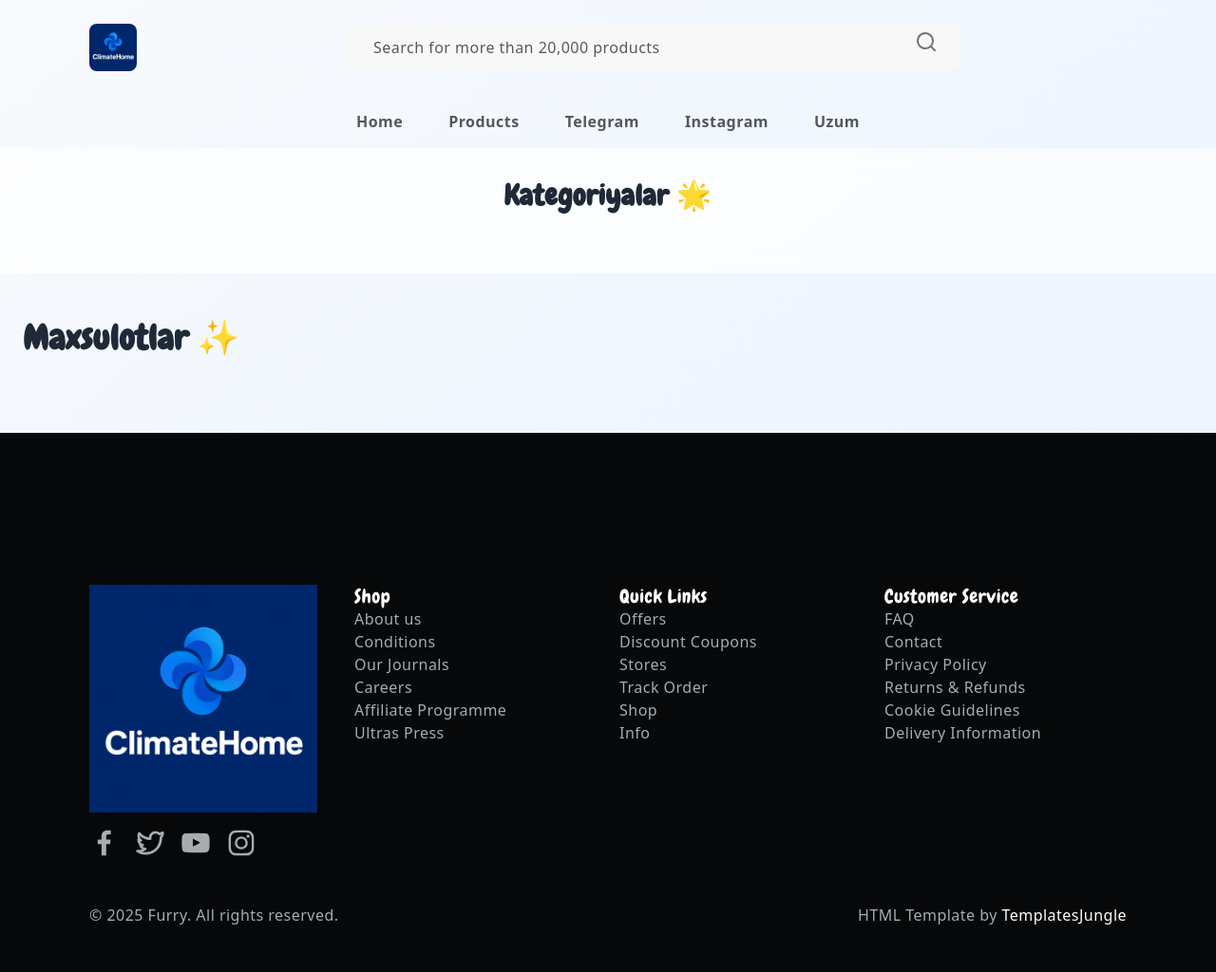
After one commit to xudikk/climate-home, a Django app: page /products/ in a window 1280 px wide. The commit adds this page. Shown: the whole page at 95% size. Run offline with Django 5.2, Linux system fonts and the light colour scheme; data that the repository does not hold is empty; some libraries are stand-ins or nearby versions.

Commit message:
products page added

```diff
--- a/core/urls.py
+++ b/core/urls.py
@@ -1,5 +1,5 @@
 from django.urls import path
-from .views import index, detail, send_message
+from .views import index, detail, send_message, product
 
 
 
@@ -7,6 +7,8 @@ urlpatterns = [
     path("", index, name='home'),
     path("ctg/<slug>/", index, name='ctg_filter'),
     path('detail/<int:pk>/', detail, name='detail'),
-    path('send/', send_message, name='send_message')
+    path('send/', send_message, name='send_message'),
+    path("products/", product, name='products'),
+    path("products/ctg-<slug>", product, name='products-ctg'),
 
 ]
--- a/core/views.py
+++ b/core/views.py
@@ -1,6 +1,7 @@
 from datetime import timedelta
 
 import requests
+from django.db.models import Q
 from django.http import Http404, JsonResponse
 from django.shortcuts import render, get_object_or_404, redirect
 from django.conf import settings
@@ -50,6 +51,21 @@ def detail(request, pk):
     return render(request, "detail.html", ctx)
 
 
+def product(request, slug=None):
+    products = Product.objects.all().order_by('-id')
+    ctg = Category.objects.filter(slug=slug).first()
+    if ctg:
+        products = products.filter(ctg=ctg)
+
+    ctx = {
+        "ctg": ctg,
+        "ctgs": Category.objects.all(),
+        "products": products,
+        'hots': products.filter(Q(discount__gt=1)).order_by('-discount')
+    }
+    return render(request, "products.html", ctx)
+
+
 def send_message(request):
     if request.POST:
         data = request.POST
--- a/templates/header.html
+++ b/templates/header.html
@@ -45,23 +45,20 @@
 
             <ul class="navbar-nav mb-0">
               <li class="nav-item border-end-0 border-lg-end-0 border-lg-end active">
-                <a href="#" class="nav-link fw-bold px-4 py-3">Home</a>
+                <a href="{% url 'home' %}" class="nav-link fw-bold px-4 py-3">Home</a>
               </li>
 
               <li class="nav-item border-end-0 border-lg-end-0 border-lg-end">
-                <a href="#sale" class="nav-link fw-bold px-4 py-3">Free Delivery</a>
+                <a href="{% url 'products' %}" class="nav-link fw-bold px-4 py-3">Products</a>
               </li>
               <li class="nav-item border-end-0 border-lg-end-0 border-lg-end">
-                <a href="#blog" class="nav-link fw-bold px-4 py-3">Blog</a>
+                <a href="" class="nav-link fw-bold px-4 py-3">Telegram</a>
               </li>
               <li class="nav-item border-end-0 border-lg-end-0 border-lg-end">
-                <a href="#shop" class="nav-link fw-bold px-4 py-3">Shop</a>
+                <a href="#shop" class="nav-link fw-bold px-4 py-3">Instagram</a>
               </li>
               <li class="nav-item border-end-0 border-lg-end-0 border-lg-end">
-                <a href="#blog" class="nav-link fw-bold px-4 py-3">Offers</a>
-              </li>
-              <li class="nav-item border-end-0 border-lg-end-0 border-lg-end">
-                <a href="#sale" class="nav-link fw-bold px-4 py-3">Sale</a>
+                <a href="#sale" class="nav-link fw-bold px-4 py-3">Uzum</a>
               </li>
             </ul>
 
--- /dev/null
+++ b/templates/products.html
@@ -0,0 +1,407 @@
+<!DOCTYPE html>
+<html lang="uz">
+<head>
+    {% load static %}
+    <meta charset="UTF-8">
+    <meta name="viewport" content="width=device-width, initial-scale=1.0">
+    <title>SmartTech – Premium Do'kon</title>
+    <link rel="preconnect" href="https://fonts.googleapis.com">
+    <link rel="preconnect" href="https://fonts.gstatic.com" crossorigin>
+    <link href="https://fonts.googleapis.com/css2?family=Chewy&family=Nunito:ital,wght@0,200..1000;1,200..1000&display=swap" rel="stylesheet">
+    <link rel="stylesheet" href="https://cdn.jsdelivr.net/npm/swiper@9/swiper-bundle.min.css">
+    <link href="https://cdn.jsdelivr.net/npm/bootstrap@5.3.0-alpha3/dist/css/bootstrap.min.css" rel="stylesheet"
+        integrity="sha384-KK94CHFLLe+nY2dmCWGMq91rCGa5gtU4mk92HdvYe+M/SXH301p5ILy+dN9+nJOZ" crossorigin="anonymous">
+    <link rel="stylesheet" type="text/css" href="{% static 'css/vendor.css' %}">
+    <link rel="stylesheet" type="text/css" href="{% static 'style.css' %}">
+    <link rel="stylesheet" href="https://cdnjs.cloudflare.com/ajax/libs/font-awesome/6.4.0/css/all.min.css">
+
+    <script src="https://cdn.tailwindcss.com"></script>
+    <script src="https://cdn.jsdelivr.net/npm/swiper@9/swiper-bundle.min.js"></script>
+    <script src="https://cdn.jsdelivr.net/npm/bootstrap@5.3.0-alpha3/dist/js/bootstrap.bundle.min.js"></script>
+    <script>
+        tailwind.config = {
+            theme: {
+                extend: {
+                    colors: {
+                        'smart-blue': '#1d4ed8',
+                        'smart-pink': '#db2777',
+                        'smart-gold': '#f59e0b',
+                        'smart-glass': 'rgba(255, 255, 255, 0.1)'
+                    },
+                    animation: {
+                        'fade-in-up': 'fadeInUp 0.6s ease-out',
+                        'pulse-slow': 'pulse 3s cubic-bezier(0.4, 0, 0.6, 1) infinite',
+                    },
+                    keyframes: {
+                        fadeInUp: {
+                            '0%': { opacity: '0', transform: 'translateY(20px)' },
+                            '100%': { opacity: '1', transform: 'translateY(0)' },
+                        }
+                    }
+                }
+            }
+        }
+    </script>
+    <style>
+        .glass {
+            background: var(--smart-glass);
+            backdrop-filter: blur(10px);
+            -webkit-backdrop-filter: blur(10px);
+        }
+        .card-3d:hover {
+            transform: rotateY(10deg) scale(1.05);
+            box-shadow: 0 15px 30px rgba(0, 0, 0, 0.2);
+        }
+        .hidden {
+            display: none;
+        }
+    </style>
+</head>
+<body class="bg-gradient-to-br from-slate-50 via-blue-50 to-indigo-50 min-h-screen font-sans overflow-x-hidden">
+    {% include 'svg.html' %}
+
+    <div class="offcanvas offcanvas-top" data-bs-scroll="true" tabindex="-1" id="offcanvasSearch">
+        <div class="offcanvas-header justify-content-center">
+          <button type="button" class="btn-close" data-bs-dismiss="offcanvas" aria-label="Close"></button>
+        </div>
+        <div class="offcanvas-body">
+          <div class="order-md-last">
+            <h4 class="d-flex justify-content-between align-items-center mb-3">
+              <span class="text-primary">Search</span>
+            </h4>
+            <form role="search" action="" method="get" class="d-flex mt-3 gap-0">
+              <input id="search" class="form-control rounded-start rounded-0 bg-light" type="text"
+                placeholder="What are you looking for?" aria-label="What are you looking for?">
+              <button class="btn btn-dark rounded-end rounded-0" type="submit">Search</button>
+            </form>
+            <div id="suggestions" class="hidden bg-white border border-gray-300 rounded-lg mt-2 max-h-48 overflow-y-auto"></div>
+          </div>
+        </div>
+    </div>
+
+   {% include 'header.html' %}
+
+    <!-- Kategoriyalar Carousel -->
+    <section class="py-8 bg-white/70 glass">
+        <div class="container mx-auto px-4">
+            <h2 class="text-3xl font-bold text-center text-gray-800 mb-8 animate-fade-in-up">Kategoriyalar 🌟</h2>
+            <div class="swiper-container">
+                <div class="swiper-wrapper">
+                   {% for ctg in ctgs %}
+                    <div class="swiper-slide">
+                        <div class="bg-white rounded-2xl shadow-md p-4 text-center hover:shadow-xl hover:-translate-y-2 transition-all duration-300 group animate-fade-in-up">
+                            <a href="{% url 'products-ctg' slug=ctg.slug %}">
+                                <img src="{{ ctg.image }}" alt="{{ ctg.name }}" class="mx-auto w-20 h-20 object-contain mb-2" loading="lazy">
+                                <h3 class="text-sm font-semibold text-gray-700 group-hover:text-smart-blue">{{ ctg.name }}</h3>
+                            </a>
+                        </div>
+                    </div>
+                    {% endfor %}
+                </div>
+                <div class="swiper-pagination"></div>
+            </div>
+        </div>
+    </section>
+
+    <!-- Filter va Smartfonlar bo'limi -->
+    <div class="container mx-auto px-4 py-12">
+        <div class="flex flex-col sm:flex-row justify-between items-center mb-8 gap-4">
+            <h2 class="text-4xl font-bold text-gray-800 animate-fade-in-up">{% if not ctg %} Maxsulotlar{% else %} {{ ctg.name }} {% endif %} ✨</h2>
+        </div>
+
+        <div id="products" class="grid grid-cols-1 sm:grid-cols-2 lg:grid-cols-4 gap-8"></div>
+    </div>
+
+    {% if hots %}
+    <!-- Qaynq aksiyalar -->
+    <section class="py-12 bg-gradient-to-r from-pink-50 to-purple-50">
+        <div class="container mx-auto px-4">
+            <h2 class="text-4xl font-bold text-center text-gray-800 mb-8 animate-fade-in-up">Qaynoq Aksiyalar 🎉</h2>
+            <div class="grid grid-cols-1 sm:grid-cols-2 lg:grid-cols-4 gap-8">
+                {% for i in hots %}
+                <div class="bg-white rounded-2xl shadow-2xl overflow-hidden transform hover:scale-105 transition-all duration-500 group border-4 border-smart-pink animate-pulse-slow card-3d">
+                    <div class="relative overflow-hidden flex justify-center items-center">
+                        <img src="{{ i.get_image.url }}" alt="{{ i.name }} aksiyada" class="tab-image img-fluid rounded-3 h-64 object-cover group-hover:scale-110 transition-transform duration-500" loading="lazy">
+                        <span class="absolute top-4 left-4 bg-red-500 text-white px-4 py-2 rounded-full text-lg font-bold animate-pulse">-{{ i.discount }}%</span>
+                    </div>
+                    <div class="p-6">
+                        <h3 class="text-xl font-bold text-gray-800 mb-2">{{ i.name }}</h3>
+                        <p class="text-gray-500 line-through text-lg mb-1">{{ i.org_price }} so'm</p>
+                        <p class="text-smart-pink font-bold text-2xl mb-4">{{ i.get_price }} so'm</p>
+                        <button class="w-full bg-gradient-to-r from-smart-pink to-pink-600 text-white px-6 py-4 rounded-full font-bold hover:from-pink-600 hover:to-pink-700 transition-all duration-300 transform hover:scale-105 shadow-lg" onclick="openQuickOrder({{ i.id }})">Tez sotib oling! 🚀</button>
+                    </div>
+                </div>
+                {% endfor %}
+            </div>
+        </div>
+    </section>
+    {% endif %}
+
+    <!-- Quick Order Popup -->
+    <div id="quickOrder" class="fixed inset-0 bg-black/50 z-50 flex items-center justify-center hidden">
+        <div class="bg-white rounded-2xl p-6 w-full max-w-md shadow-2xl animate-fade-in-up">
+            <h3 class="text-2xl font-bold text-gray-800 mb-4">Tez Buyurtma 🚀</h3>
+            <form id="quickOrderForm">
+                <input type="hidden" name="product_id" id="productIdInput" value="">
+                <input type="text" name="name" placeholder="Ismingiz..." required class="w-full p-3 mb-4 border border-gray-300 rounded-lg focus:outline-none focus:ring-2 focus:ring-smart-blue">
+                <input type="tel" name="phone" placeholder="Telefon raqam..." required class="w-full p-3 mb-4 border border-gray-300 rounded-lg focus:outline-none focus:ring-2 focus:ring-smart-blue">
+                <button type="submit" class="w-full bg-gradient-to-r from-smart-blue to-blue-600 text-white px-6 py-3 rounded-full font-bold hover:from-blue-600 hover:to-blue-700 transition-all duration-300 transform hover:scale-105 shadow-lg">Yuborish 📤</button>
+                <button type="button" class="w-full mt-4 text-gray-500 hover:text-gray-700" onclick="closeQuickOrder()">Yopish ❌</button>
+            </form>
+        </div>
+    </div>
+
+    <footer class="section-padding pb-5 bg-dark text-secondary-emphasis" data-bs-theme="dark">
+        <div class="container-lg">
+          <div class="row my-5 justify-content-center">
+            <div class="col-md-3 col-sm-6">
+              <div class="footer-menu">
+                <img src="{% static 'logo.png' %}" width="240" height="70" alt="logo">
+                <div class="social-links mt-3">
+                  <ul class="d-flex list-unstyled gap-3">
+                    <li>
+                      <a href="#" class="text-secondary-emphasis">
+                        <svg width="32" height="32">
+                          <use xlink:href="#facebook"></use>
+                        </svg>
+                      </a>
+                    </li>
+                    <li>
+                      <a href="#" class="text-secondary-emphasis">
+                        <svg width="32" height="32">
+                          <use xlink:href="#twitter"></use>
+                        </svg>
+                      </a>
+                    </li>
+                    <li>
+                      <a href="#" class="text-secondary-emphasis">
+                        <svg width="32" height="32">
+                          <use xlink:href="#youtube"></use>
+                        </svg>
+                      </a>
+                    </li>
+                    <li>
+                      <a href="#" class="text-secondary-emphasis">
+                        <svg width="32" height="32">
+                          <use xlink:href="#instagram"></use>
+                        </svg>
+                      </a>
+                    </li>
+                    <li>
+                      <a href="#" class="text-secondary-emphasis">
+                        <svg width="32" height="32">
+                          <use xlink:href="#telegram"></use>
+                        </svg>
+                      </a>
+                    </li>
+                  </ul>
+                </div>
+              </div>
+            </div>
+
+            <div class="col-md-3 col-sm-6">
+              <div class="footer-menu">
+                <h5 class="fs-5 fw-normal text-white">Shop</h5>
+                <ul class="menu-list list-unstyled">
+                  <li class="menu-item">
+                    <a href="#" class="nav-link text-secondary-emphasis">About us</a>
+                  </li>
+                  <li class="menu-item">
+                    <a href="#" class="nav-link text-secondary-emphasis">Conditions</a>
+                  </li>
+                  <li class="menu-item">
+                    <a href="#" class="nav-link text-secondary-emphasis">Our Journals</a>
+                  </li>
+                  <li class="menu-item">
+                    <a href="#" class="nav-link text-secondary-emphasis">Careers</a>
+                  </li>
+                  <li class="menu-item">
+                    <a href="#" class="nav-link text-secondary-emphasis">Affiliate Programme</a>
+                  </li>
+                  <li class="menu-item">
+                    <a href="#" class="nav-link text-secondary-emphasis">Ultras Press</a>
+                  </li>
+                </ul>
+              </div>
+            </div>
+            <div class="col-md-3 col-sm-6">
+              <div class="footer-menu">
+                <h5 class="fs-5 fw-normal text-white">Quick Links</h5>
+                <ul class="menu-list list-unstyled">
+                  <li class="menu-item">
+                    <a href="#" class="nav-link text-secondary-emphasis">Offers</a>
+                  </li>
+                  <li class="menu-item">
+                    <a href="#" class="nav-link text-secondary-emphasis">Discount Coupons</a>
+                  </li>
+                  <li class="menu-item">
+                    <a href="#" class="nav-link text-secondary-emphasis">Stores</a>
+                  </li>
+                  <li class="menu-item">
+                    <a href="#" class="nav-link text-secondary-emphasis">Track Order</a>
+                  </li>
+                  <li class="menu-item">
+                    <a href="#" class="nav-link text-secondary-emphasis">Shop</a>
+                  </li>
+                  <li class="menu-item">
+                    <a href="#" class="nav-link text-secondary-emphasis">Info</a>
+                  </li>
+                </ul>
+              </div>
+            </div>
+            <div class="col-md-3 col-sm-6">
+              <div class="footer-menu">
+                <h5 class="fs-5 fw-normal text-white">Customer Service</h5>
+                <ul class="menu-list list-unstyled">
+                  <li class="menu-item">
+                    <a href="#" class="nav-link text-secondary-emphasis">FAQ</a>
+                  </li>
+                  <li class="menu-item">
+                    <a href="#" class="nav-link text-secondary-emphasis">Contact</a>
+                  </li>
+                  <li class="menu-item">
+                    <a href="#" class="nav-link text-secondary-emphasis">Privacy Policy</a>
+                  </li>
+                  <li class="menu-item">
+                    <a href="#" class="nav-link text-secondary-emphasis">Returns & Refunds</a>
+                  </li>
+                  <li class="menu-item">
+                    <a href="#" class="nav-link text-secondary-emphasis">Cookie Guidelines</a>
+                  </li>
+                  <li class="menu-item">
+                    <a href="#" class="nav-link text-secondary-emphasis">Delivery Information</a>
+                  </li>
+                </ul>
+              </div>
+            </div>
+          </div>
+          <div class="row">
+            <div class="col-md-6 copyright">
+              <p>© 2025 Furry. All rights reserved.</p>
+            </div>
+            <div class="col-md-6 credit-link text-start text-md-end">
+              <p>HTML Template by <a href="https://templatesjungle.com/" target="_blank" class="text-white text-decoration-none">TemplatesJungle</a></p>
+            </div>
+          </div>
+        </div>
+    </footer>
+
+<script>
+    // Swiper Carousel
+    const swiper = new Swiper('.swiper-container', {
+        slidesPerView: 2,
+        spaceBetween: 20,
+        pagination: {
+            el: '.swiper-pagination',
+            clickable: true,
+        },
+        breakpoints: {
+            640: { slidesPerView: 3 },
+            768: { slidesPerView: 4 },
+            1024: { slidesPerView: 6 },
+        },
+    });
+
+
+// Mock Products Data - ID va ssilka qo'shildi
+    const products = [
+        {% for i in products %}
+            { id: {{ i.id }}, name: '{{ i.name }}', price: '{{ i.get_price }} so\'m', img: '{{ i.get_image.url }}', discount: {{ i.discount }}, sale: {% if i.has_discount %}true{% else %}false{% endif %}, hot: {% if i.hot %}true{% else %}false{% endif %}, url: '{% url 'detail' pk=i.id %}' }{% if not forloop.last %},{% endif %}
+        {% empty %}
+            // Hech qanday mahsulot yo'q
+        {% endfor %}
+    ];
+
+    // Dinamik mahsulotlar qo'shish
+    const productContainer = document.getElementById('products');
+    products.forEach((product, index) => {
+        const card = document.createElement('div');
+        card.className = 'bg-white rounded-2xl shadow-xl overflow-hidden transform hover:scale-105 hover:shadow-2xl transition-all duration-500 card-3d animate-fade-in-up';
+        card.style.animationDelay = `${index * 0.2}s`;
+        card.innerHTML = `
+            <div class="relative overflow-hidden">
+             <figure class="flex justify-center items-center">
+                <img src="${product.img}" alt="${product.name}" class="tab-image img-fluid rounded-3 h-64 object-cover lazyload group-hover:scale-110 transition-transform duration-500" loading="lazy">
+             </figure>
+                ${product.sale ? `<span class="absolute top-4 left-4 bg-red-500 text-white px-4 py-2 rounded-full text-lg font-bold animate-pulse">-${product.discount}%</span>` : ''}
+                ${product.hot ? '<span class="absolute top-4 right-4 bg-green-500 text-white px-3 py-1 rounded-full text-sm font-bold">Kop Sotilgan! ✨</span>' : ''}
+            </div>
+            <div class="p-6">
+                <a href="${product.url}">
+                    <h3 class="text-xl font-bold text-gray-800 mb-2 hover:text-smart-blue">${product.name}</h3>
+                </a>
+                <p class="text-gray-600 text-lg mb-4">${product.price}</p>
+                <div class="flex space-x-3">
+                    <button class="flex-1 bg-gradient-to-r from-smart-blue to-blue-600 text-white px-4 py-3 rounded-full font-semibold hover:from-blue-600 hover:to-blue-700 transition-all duration-300 transform hover:scale-105 shadow-md" onclick="openQuickOrder(${product.id})">Tezda Sotib olish🛒</button>
+                </div>
+            </div>
+        `;
+        productContainer.appendChild(card);
+    });
+
+
+    // Search Autosuggest
+    const searchInput = document.getElementById('search');
+    const suggestions = document.getElementById('suggestions');
+    searchInput.addEventListener('input', () => {
+        const query = searchInput.value.toLowerCase();
+        if (query.length < 2) {
+            suggestions.classList.add('hidden');
+            return;
+        }
+        const filtered = products.filter(p => p.name.toLowerCase().includes(query));
+        suggestions.innerHTML = filtered.map(p => `<div class="p-2 hover:bg-gray-100 cursor-pointer" onclick="selectSuggestion('${p.name}')">${p.name}</div>`).join('');
+        suggestions.classList.toggle('hidden', !filtered.length);
+    });
+    searchInput.addEventListener('focus', () => {
+        if (!suggestions.classList.contains('hidden')) {
+            suggestions.classList.remove('hidden');
+        }
+    });
+    searchInput.addEventListener('blur', () => setTimeout(() => suggestions.classList.add('hidden'), 200));
+
+    function selectSuggestion(name) {
+        searchInput.value = name;
+        suggestions.classList.add('hidden');
+    }
+
+    // Quick Order Popup - Dinamik product_id
+    function openQuickOrder(productId) {
+        document.getElementById('productIdInput').value = productId;
+        document.getElementById('quickOrder').classList.remove('hidden');
+    }
+
+    function closeQuickOrder() {
+        document.getElementById('quickOrder').classList.add('hidden');
+        document.getElementById('quickOrderForm').reset();
+        document.getElementById('productIdInput').value = '';
+    }
+
+    // Forma yuborish
+    document.getElementById('quickOrderForm').addEventListener('submit', function(event) {
+        event.preventDefault();
+        const formData = new FormData(this);
+        const productId = formData.get('product_id');
+        const name = formData.get('name');
+        const phone = formData.get('phone');
+
+        // Bu yerda serverga AJAX orqali yuborish mumkin, hozircha console
+        console.log('Buyurtma:', { product_id: productId, name: name, phone: phone });
+
+        alert('Buyurtma yuborildi! Tez orada bog\'lanamiz.');
+        closeQuickOrder();
+    });
+
+    // Smooth scroll
+    document.querySelectorAll('a[href^="#"]').forEach(anchor => {
+        anchor.addEventListener('click', function (e) {
+            e.preventDefault();
+            const target = document.querySelector(this.getAttribute('href'));
+            if (target) {
+                target.scrollIntoView({ behavior: 'smooth' });
+            }
+        });
+    });
+</script>
+</body>
+</html>
```
Also changed, not shown: core/admin.py (+13 -1 lines), core/models.py (+16 -0 lines), core/signals.py (+11 -1 lines), templates/index.html (+4 -3 lines).
